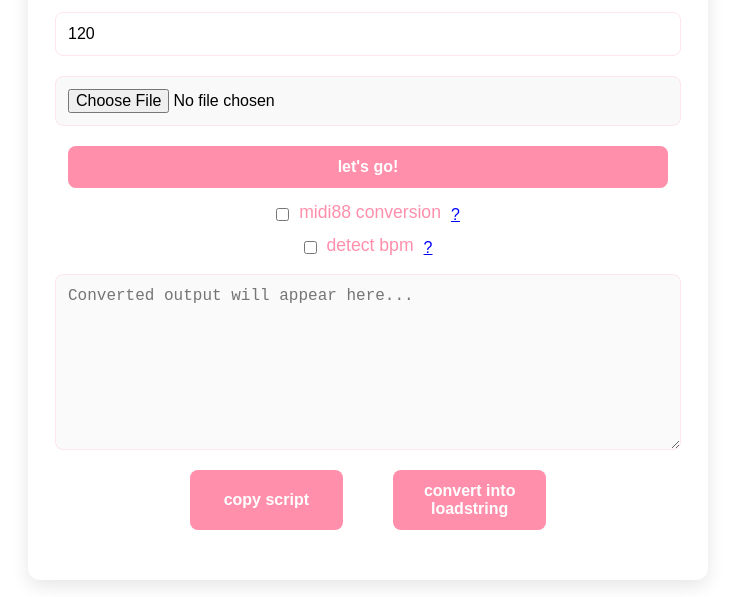
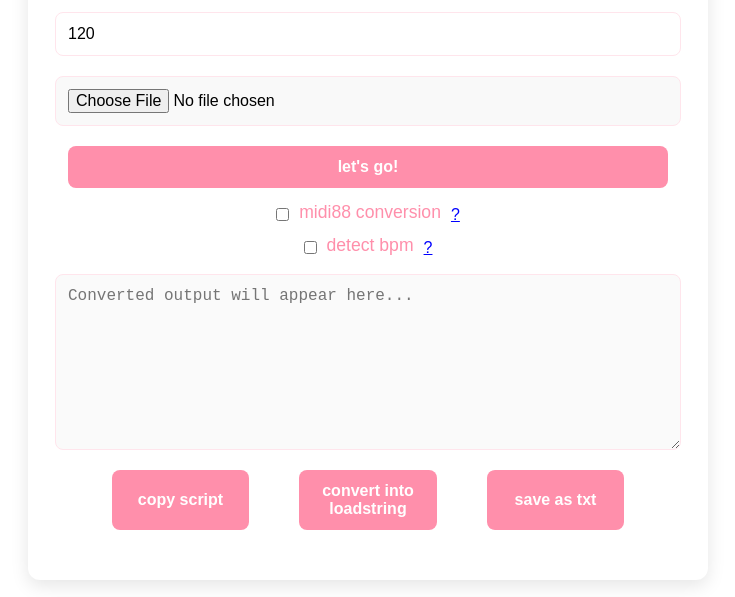
Before and after one commit to hellohellohell012321/MIDI2LUA, a plain HTML site: page index.html in a window 1280 px wide. Shown: the part 199-796 px from the top of the page, without its empty margins (272-1007 px from the left). Drawn offline with Linux system fonts and the light colour scheme.

Commit message:
Update index.html

```diff
--- a/index.html
+++ b/index.html
@@ -115,11 +115,11 @@
       background-color: #fb6f92;
     }
 
-    #copyButton, #pasteButton {
+    #copyButton, #pasteButton, #txtButton {
       background-color: #ff8fab;
     }
 
-    #copyButton:hover, #pasteButton:hover {
+    #copyButton:hover, #pasteButton:hover, #txtButton:hover {
       background-color: #fb6f92;
     }
 
@@ -204,9 +204,10 @@
       </div>
 
       <textarea id="output" readonly placeholder="Converted output will appear here..."></textarea>
-        <div style="display: flex; gap: 50px;">
+        <div style="display: flex; gap: 50px;" class="button-container">
           <button id="copyButton">copy script</button>
           <button id="pasteButton">convert into loadstring</button>
+          <button id="txtButton">save as txt</button>
         </div>
 
       <!-- Popup modal -->
@@ -241,7 +242,8 @@
     </div>
   </div>
 
-  <script>
+
+<script>
 
 document.getElementById('infoIcon').addEventListener('click', function() {
   const popup = document.getElementById('popup');
@@ -266,7 +268,7 @@ function closePopup2() {
   popup.style.visibility = 'hidden'; // Hide the popup immediately
   popup.style.display = 'none';      // Remove from the layout
 }
-  </script>
+</script>
 
 <script src="midi61.js"></script>
 <script src="midi88.js"></script>
```
